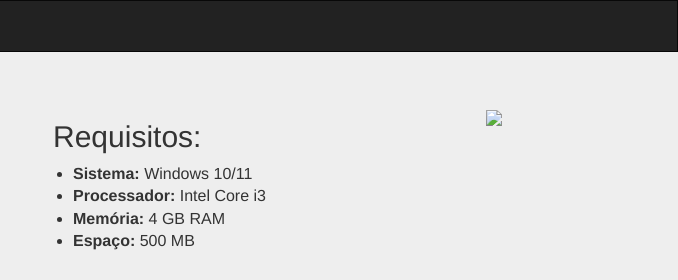
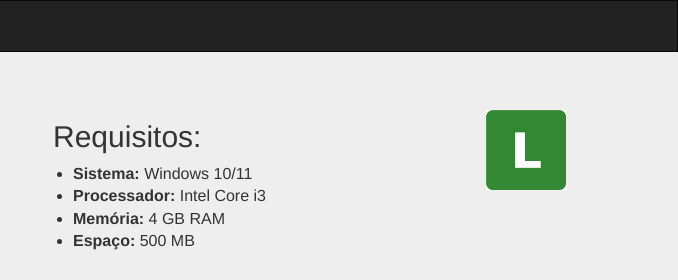
Before and after one commit to miguelferreira300/site, a plain HTML site: page index.html in a window 1280 px wide. Shown: the top 280 px of the page, 602-1280 px from the left. Drawn offline with nearby package versions, Linux system fonts and the light colour scheme.

Commit message:
Update index.html

```diff
--- a/index.html
+++ b/index.html
@@ -86,7 +86,7 @@
           </div>
 
           <div class="col-sm-4 text-center">
-            <img src="LIVRE.png"
+            <img src="LIVRE.jpg"
                  class="img-responsive"
                  style="max-width: 80px; margin: 10px auto;">
           </div>
```
